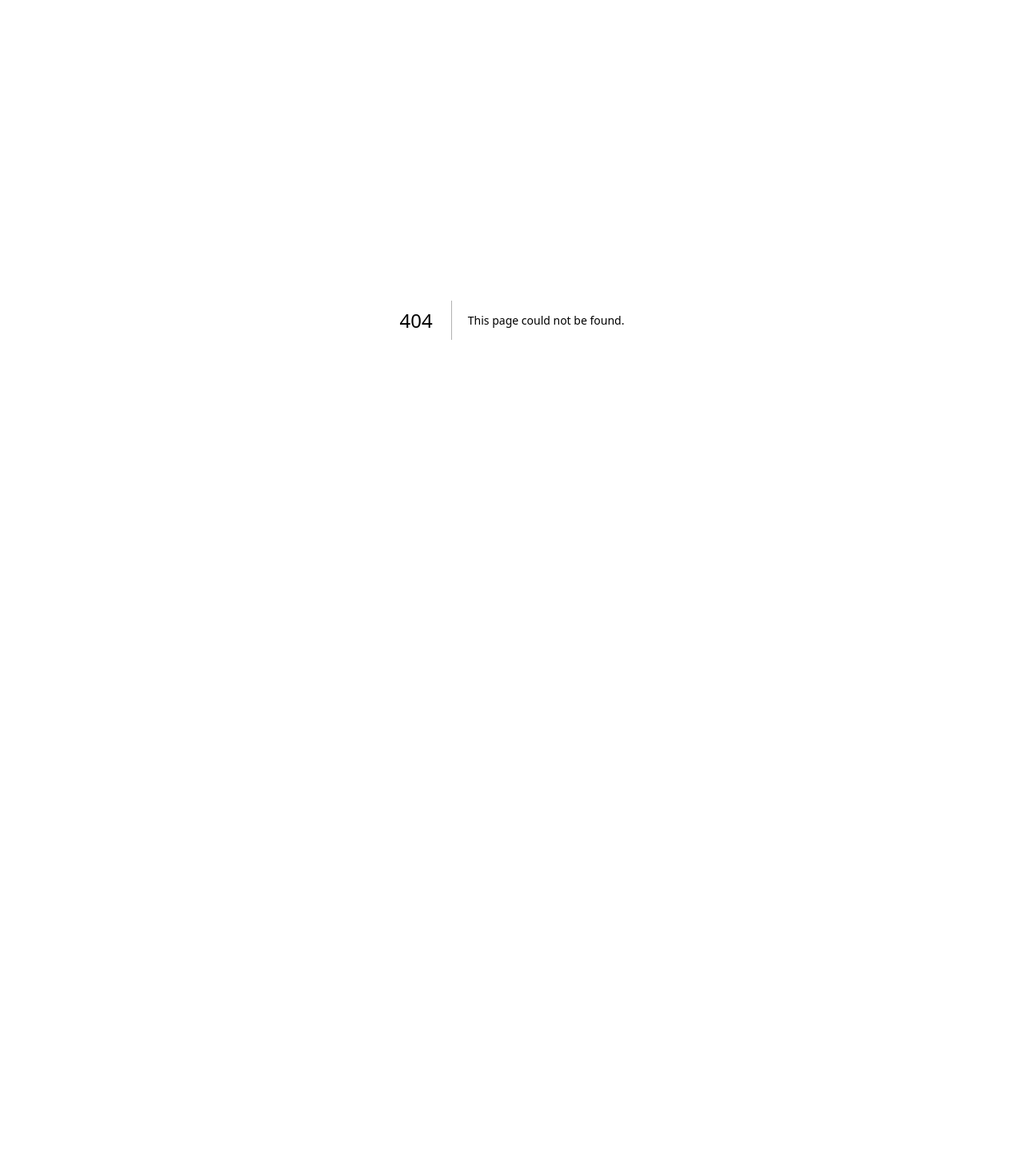
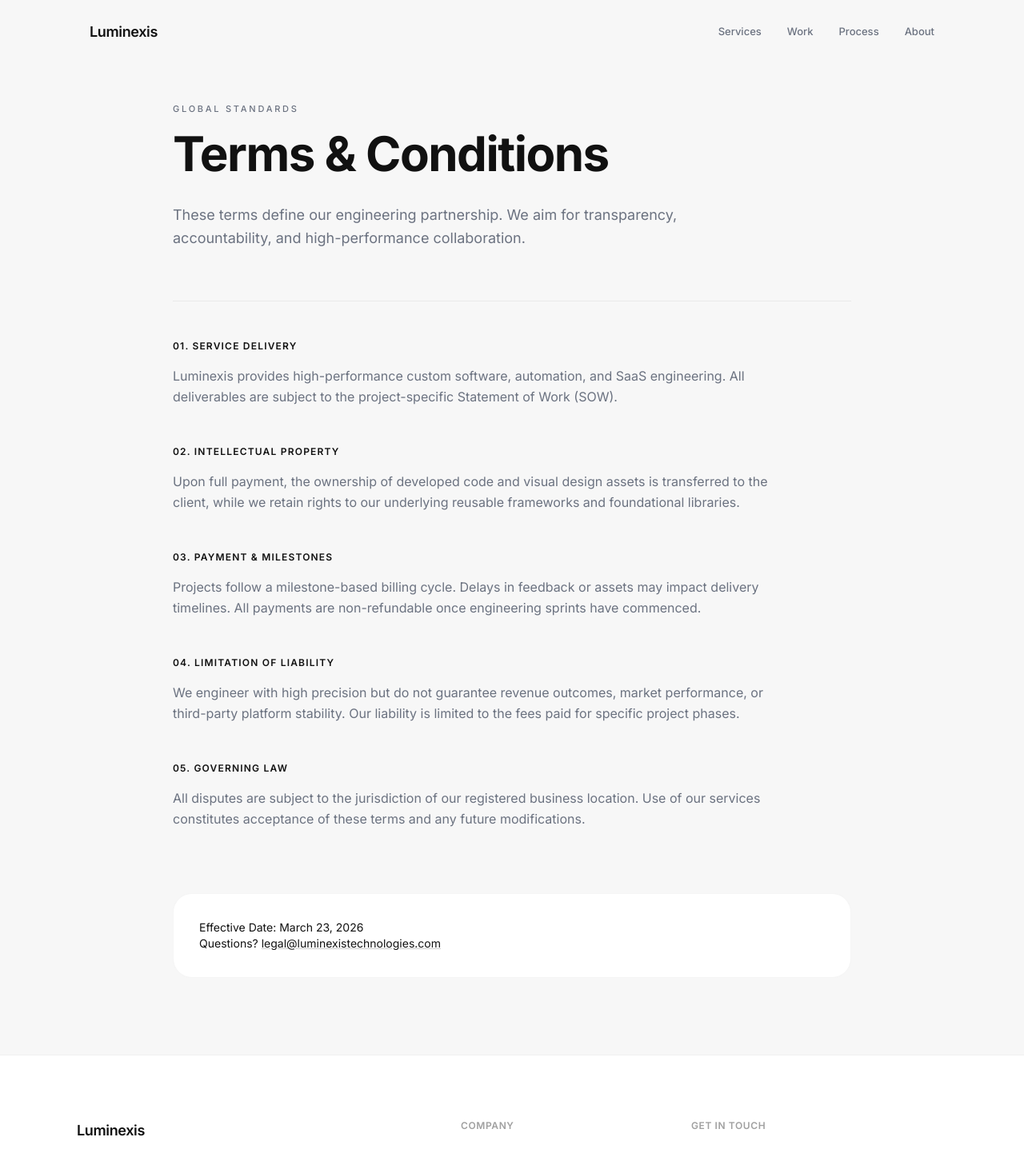
Before and after one commit to Luminexis-Technologies/Luminexis_base, a Next.js app: page /terms in a window 1280 px wide. Before the commit this address had no page. Shown: the top 1442 px of the page at 80% size. Before the commit the page ends 800 px from the top, so only its background shows below. Built offline with nearby package versions, Linux system fonts and the light colour scheme.

Commit message:
UI updated

```diff
--- a/app/globals.css
+++ b/app/globals.css
@@ -51,7 +51,7 @@
 @layer components {
   /* ── Apple-Style Section Container ── */
   .section-container {
-    @apply relative flex flex-col px-6 md:px-12 lg:px-24 py-24 md:py-32;
+    @apply relative flex flex-col px-6 sm:px-10 md:px-16 lg:px-24 py-16 sm:py-24 md:py-32;
     content-visibility: auto;
   }
 
--- /dev/null
+++ b/app/privacy/page.tsx
@@ -0,0 +1,91 @@
+'use client'
+
+import React from 'react'
+import { motion } from 'framer-motion'
+import Navigation from '@/components/ui/Navigation'
+import Footer from '@/components/ui/Footer'
+
+export default function PrivacyPage() {
+  const sections = [
+    {
+      title: '01. Data Collection',
+      content: 'We collect minimal data necessary to provide our services and improve your experience. This includes personal information provided voluntarily through contact forms and technical data such as browser type, device info, and page interactions.',
+    },
+    {
+      title: '02. How We Use Data',
+      content: 'Your data is used solely to deliver high-performance digital systems, communicate about project progress, and optimize our platform. We never sell your personal information to third parties.',
+    },
+    {
+      title: '03. Security Standards',
+      content: 'We implement industry-standard encryption and security protocols to safeguard your intellectual property and personal data. Our engineering processes prioritize data integrity and privacy by design.',
+    },
+    {
+      title: '04. Third-Party Services',
+      content: 'We may use trusted third-party partners (e.g., Vercel for hosting, Google for analytics) to infrastructure our services. These partners are compliant with global privacy standards.',
+    },
+    {
+      title: '05. Your Rights',
+      content: 'You have the right to request access to, correction of, or deletion of your personal data at any time. Contact our engineering team for any compliance-related inquiries.',
+    },
+  ]
+
+  return (
+    <>
+      <Navigation />
+      <main className="pt-32 pb-24 bg-[#F7F7F7] min-h-screen">
+        <div className="max-w-4xl mx-auto px-6">
+          <motion.div
+            initial={{ opacity: 0, y: 20 }}
+            animate={{ opacity: 1, y: 0 }}
+            transition={{ duration: 0.8, ease: [0.25, 0.46, 0.45, 0.94] }}
+            className="mb-16"
+          >
+            <span className="text-[11px] font-medium tracking-[0.25em] uppercase text-[#6B7280] mb-4 block">
+              Legal Compliance
+            </span>
+            <h1 className="text-4xl md:text-6xl font-bold text-[#111111] tracking-tight leading-tight">
+              Privacy Policy
+            </h1>
+            <p className="mt-8 text-lg text-[#6B7280] max-w-2xl leading-relaxed">
+              At Luminexis Technologies, privacy is an engineering priority. This policy outlines how we handle data with transparency and security.
+            </p>
+          </motion.div>
+
+          <div className="flex flex-col gap-12 pt-12 border-t border-black/[0.06]">
+            {sections.map((section, idx) => (
+              <motion.div
+                key={idx}
+                initial={{ opacity: 0, y: 16 }}
+                whileInView={{ opacity: 1, y: 0 }}
+                viewport={{ once: true }}
+                transition={{ duration: 0.6, delay: idx * 0.1 }}
+                className="flex flex-col gap-4"
+              >
+                <h2 className="text-xs font-semibold uppercase tracking-widest text-[#111111]">
+                  {section.title}
+                </h2>
+                <p className="text-base text-[#6B7280] leading-relaxed max-w-3xl">
+                  {section.content}
+                </p>
+              </motion.div>
+            ))}
+          </div>
+
+          <motion.div
+            initial={{ opacity: 0 }}
+            whileInView={{ opacity: 1 }}
+            viewport={{ once: true }}
+            className="mt-20 p-8 rounded-3xl bg-white border border-black/[0.04]"
+          >
+            <p className="text-sm text-[#111111]">
+              Last updated: {new Date().toLocaleDateString('en-US', { month: 'long', day: 'numeric', year: 'numeric' })}
+              <br />
+              Contact: <a href="mailto:info@luminexistechnologies.com" className="underline decoration-black/20 hover:decoration-black transition-all">info@luminexistechnologies.com</a>
+            </p>
+          </motion.div>
+        </div>
+      </main>
+      <Footer />
+    </>
+  )
+}
--- /dev/null
+++ b/app/terms/page.tsx
@@ -0,0 +1,91 @@
+'use client'
+
+import React from 'react'
+import { motion } from 'framer-motion'
+import Navigation from '@/components/ui/Navigation'
+import Footer from '@/components/ui/Footer'
+
+export default function TermsPage() {
+  const sections = [
+    {
+      title: '01. Service Delivery',
+      content: 'Luminexis provides high-performance custom software, automation, and SaaS engineering. All deliverables are subject to the project-specific Statement of Work (SOW).',
+    },
+    {
+      title: '02. Intellectual Property',
+      content: 'Upon full payment, the ownership of developed code and visual design assets is transferred to the client, while we retain rights to our underlying reusable frameworks and foundational libraries.',
+    },
+    {
+      title: '03. Payment & Milestones',
+      content: 'Projects follow a milestone-based billing cycle. Delays in feedback or assets may impact delivery timelines. All payments are non-refundable once engineering sprints have commenced.',
+    },
+    {
+      title: '04. Limitation of Liability',
+      content: 'We engineer with high precision but do not guarantee revenue outcomes, market performance, or third-party platform stability. Our liability is limited to the fees paid for specific project phases.',
+    },
+    {
+      title: '05. Governing Law',
+      content: 'All disputes are subject to the jurisdiction of our registered business location. Use of our services constitutes acceptance of these terms and any future modifications.',
+    },
+  ]
+
+  return (
+    <>
+      <Navigation />
+      <main className="pt-32 pb-24 bg-[#F7F7F7] min-h-screen">
+        <div className="max-w-4xl mx-auto px-6">
+          <motion.div
+            initial={{ opacity: 0, y: 20 }}
+            animate={{ opacity: 1, y: 0 }}
+            transition={{ duration: 0.8, ease: [0.25, 0.46, 0.45, 0.94] }}
+            className="mb-16"
+          >
+            <span className="text-[11px] font-medium tracking-[0.25em] uppercase text-[#6B7280] mb-4 block">
+              Global Standards
+            </span>
+            <h1 className="text-4xl md:text-6xl font-bold text-[#111111] tracking-tight leading-tight">
+              Terms & Conditions
+            </h1>
+            <p className="mt-8 text-lg text-[#6B7280] max-w-2xl leading-relaxed">
+              These terms define our engineering partnership. We aim for transparency, accountability, and high-performance collaboration.
+            </p>
+          </motion.div>
+
+          <div className="flex flex-col gap-12 pt-12 border-t border-black/[0.06]">
+            {sections.map((section, idx) => (
+              <motion.div
+                key={idx}
+                initial={{ opacity: 0, y: 16 }}
+                whileInView={{ opacity: 1, y: 0 }}
+                viewport={{ once: true }}
+                transition={{ duration: 0.6, delay: idx * 0.1 }}
+                className="flex flex-col gap-4"
+              >
+                <h2 className="text-xs font-semibold uppercase tracking-widest text-[#111111]">
+                  {section.title}
+                </h2>
+                <p className="text-base text-[#6B7280] leading-relaxed max-w-3xl">
+                  {section.content}
+                </p>
+              </motion.div>
+            ))}
+          </div>
+
+          <motion.div
+            initial={{ opacity: 0 }}
+            whileInView={{ opacity: 1 }}
+            viewport={{ once: true }}
+            className="mt-20 p-8 rounded-3xl bg-white border border-black/[0.04]"
+          >
+            <p className="text-sm text-[#111111]">
+              Effective Date: {new Date().toLocaleDateString('en-US', { month: 'long', day: 'numeric', year: 'numeric' })}
+              <br />
+              Questions? <a href="mailto:legal@luminexistechnologies.com" className="underline decoration-black/20 hover:decoration-black transition-all">legal@luminexistechnologies.com</a>
+            </p>
+          </motion.div>
+        </div>
+      </main>
+      <Footer />
+    </>
+  )
+}
--- a/components/sections/Act1Chaos.tsx
+++ b/components/sections/Act1Chaos.tsx
@@ -8,30 +8,37 @@ export default function Act1Chaos() {
     <section
       id="hero"
       aria-label="Hero section — Luminexis Technologies"
-      className="relative min-h-screen flex items-center overflow-hidden"
+      className="relative min-h-[90vh] lg:min-h-screen flex flex-col lg:flex-row items-center overflow-hidden"
       style={{ background: '#F7F7F7' }}
     >
-      {/* ── Left: Hero Image ── */}
-      <div className="absolute inset-0 lg:relative lg:w-1/2 lg:min-h-screen hidden lg:block">
+      {/* ── Visual Area ── */}
+      <div className="relative w-full lg:w-1/2 h-[300px] sm:h-[400px] md:h-[500px] lg:h-screen lg:min-h-screen">
         <Image
           src="/hero-workspace-coding.png"
-          alt="Modern workspace for scalable software development"
+          alt="Modern coding workspace"
           fill
           priority
           className="object-cover"
-          sizes="(max-width: 1024px) 100vw, 50vw"
+          sizes="100vw"
         />
-        {/* Gradient overlay: fades image into content area */}
+        {/* Gradient overlay for mobile (top to bottom) */}
         <div
-          className="absolute inset-0 z-10"
+          className="absolute inset-0 z-10 lg:hidden"
+          style={{
+            background: 'linear-gradient(to bottom, transparent 60%, #F7F7F7 100%)',
+          }}
+        />
+        {/* Gradient overlay for desktop (left to right) */}
+        <div
+          className="absolute inset-0 z-10 hidden lg:block"
           style={{
             background: 'linear-gradient(to right, transparent 40%, #F7F7F7 95%)',
           }}
         />
       </div>
 
-      {/* ── Right: Content ── */}
-      <div className="relative z-20 w-full lg:w-1/2 px-6 md:px-12 lg:px-16 xl:px-24 py-32 lg:py-0">
+      {/* ── Content Area ── */}
+      <div className="relative z-20 w-full lg:w-1/2 px-6 sm:px-12 lg:px-16 xl:px-24 py-12 sm:py-20 lg:py-0">
         <div className="max-w-xl mx-auto lg:mx-0 flex flex-col gap-8">
 
           {/* Subtle label */}
@@ -75,16 +82,16 @@ export default function Act1Chaos() {
             className="flex flex-col sm:flex-row gap-4 pt-2"
           >
             <motion.a
-              href="/contact"
+              href="tel:+91841077234"
               whileHover={{ scale: 1.02 }}
               whileTap={{ scale: 0.97 }}
               className="btn-primary min-w-[180px] justify-center"
-              aria-label="Get Started with Luminexis"
+              aria-label="Get Free Strategy Call with Luminexis"
             >
-              Get Started
+              Get Free Strategy Call
             </motion.a>
             <motion.a
-              href="mailto:contact@luminexistechnologies.com"
+              href="https://luminexistechnologies.com/contact"
               whileHover={{ scale: 1.02 }}
               whileTap={{ scale: 0.97 }}
               className="btn-secondary min-w-[180px] justify-center"
--- a/components/sections/CTASection.tsx
+++ b/components/sections/CTASection.tsx
@@ -55,7 +55,7 @@ export default function CTASection() {
             className="relative z-10 flex flex-col sm:flex-row items-center gap-4"
           >
             <a
-              href="mailto:contact@luminexistechnologies.com"
+              href="tel:+91841077234"
               className="group inline-flex items-center justify-center px-10 py-4 bg-white text-[#111111] font-medium text-sm tracking-wide transition-all duration-300 rounded-full hover:-translate-y-0.5 hover:shadow-[0_16px_48px_rgba(255,255,255,0.15)] active:scale-[0.97]"
             >
               Get Free Strategy Call
--- a/components/ui/Navigation.tsx
+++ b/components/ui/Navigation.tsx
@@ -67,12 +67,6 @@ export default function Navigation() {
             </Link>
           ))}
 
-          <Link
-            href="/contact"
-            className="px-6 py-2.5 bg-[#111111] text-white text-[13px] font-medium transition-all duration-300 rounded-full hover:shadow-lg hover:-translate-y-0.5 active:scale-[0.97]"
-          >
-            Get Started
-          </Link>
         </div>
 
         {/* Mobile toggle */}
@@ -108,13 +102,6 @@ export default function Navigation() {
               {link.label}
             </Link>
           ))}
-          <Link
-            href="/contact"
-            onClick={() => setMenuOpen(false)}
-            className="mt-4 w-full text-center py-3.5 px-6 bg-[#111111] text-white font-medium rounded-full active:scale-[0.97] transition-transform"
-          >
-            Get Started
-          </Link>
         </div>
       </div>
     </nav>
```
Also changed, not shown: 1 other file (tests, documents, lock files or other folders).
